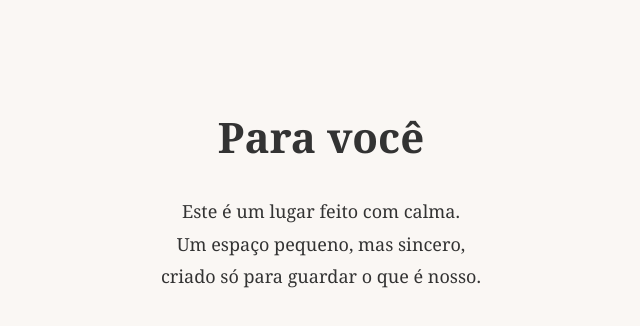
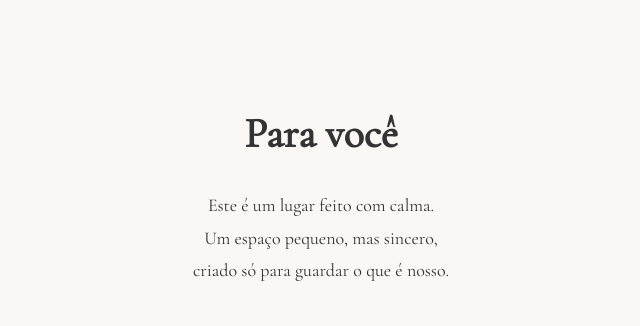
Before and after one commit to clarawolv/clarawolv.github.io, a plain HTML site: page index.html in a window 1280 px wide. Shown: the whole page, without its empty margins (319-959 px from the left). Drawn offline with nearby package versions, Linux system fonts and the light colour scheme.

Commit message:
Update index.html
mudança de fonte

```diff
--- a/index.html
+++ b/index.html
@@ -3,12 +3,12 @@
 <head>
   <meta charset="UTF-8">
   <title>Para você</title>
-
+<link href="https://fonts.googleapis.com/css2?family=Cormorant+Garamond&display=swap" rel="stylesheet">
   <style>
     body {
       margin: 0;
       background-color: #faf7f4;
-      font-family: Georgia, serif;
+      font-family: 'Cormorant Garamond', serif;
       color: #333;
       text-align: center;
       padding: 80px 20px;
@@ -30,7 +30,7 @@
 
 <body>
   <h1>Para você</h1>
-
+<link href="https://fonts.googleapis.com/css2?family=Cormorant+Garamond&display=swap" rel="stylesheet">
   <p>
     Este é um lugar feito com calma.<br>
     Um espaço pequeno, mas sincero,<br>
```
